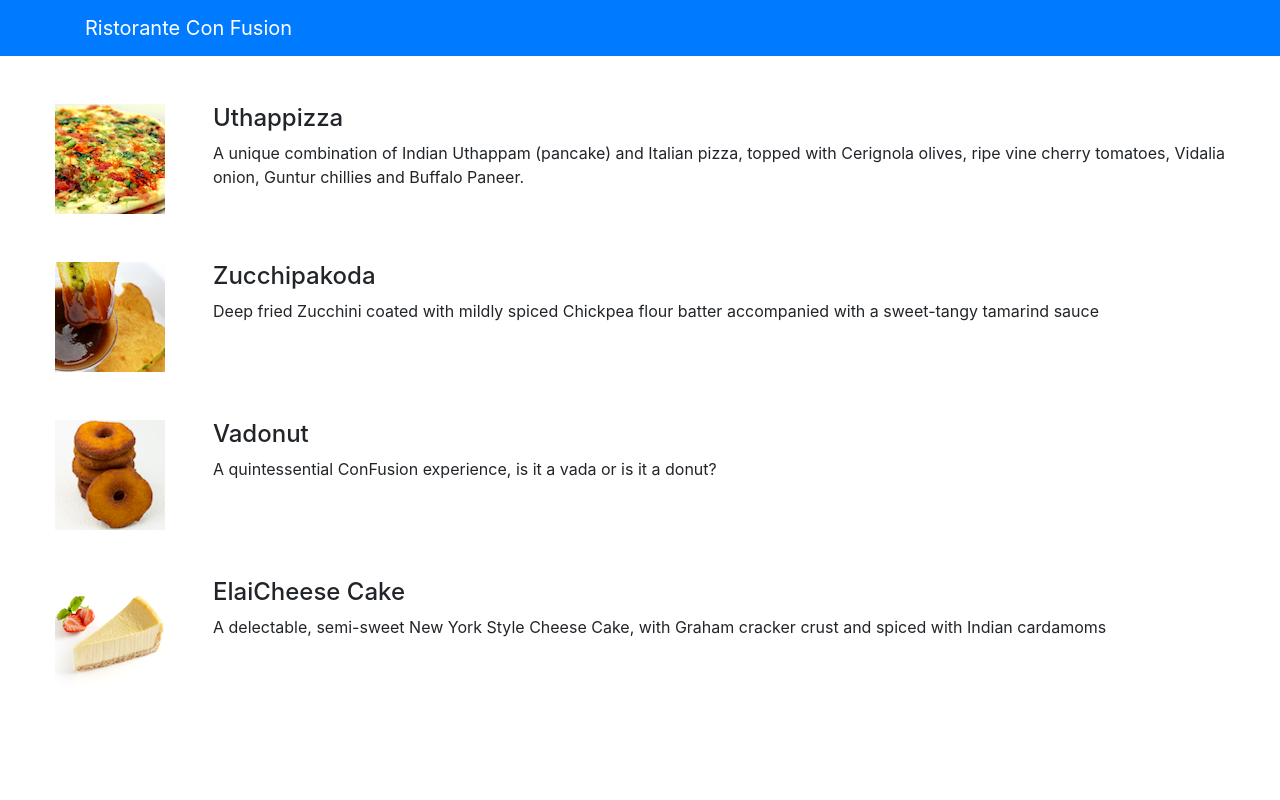
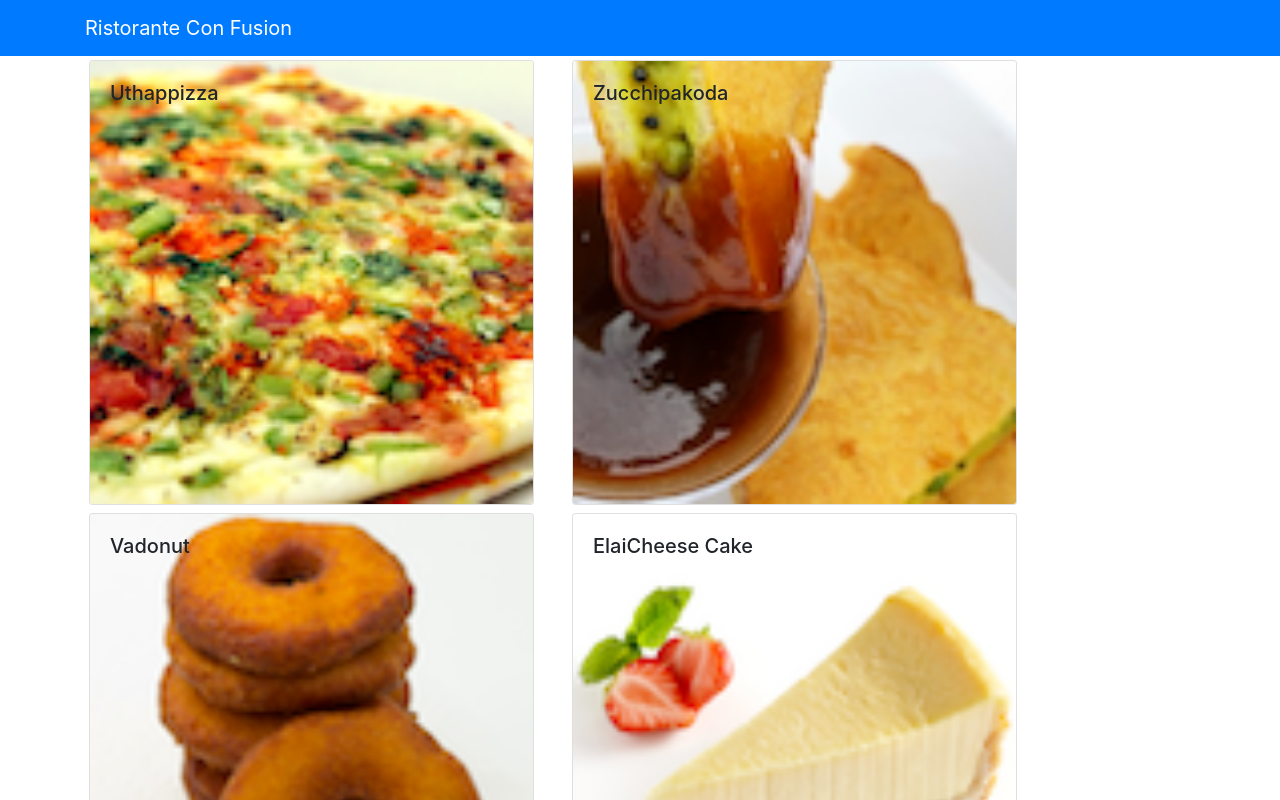
Before and after one commit to misgana96/misgana, a React (Create React App) app: page / in a window 1280 px wide. Shown: the top 800 px of the page. Built offline with nearby package versions, Linux system fonts and the light colour scheme.

Commit message:
Dishdetail

```diff
--- a/src/App.js
+++ b/src/App.js
@@ -1,9 +1,17 @@
-import React from 'react';
+import React, { Component } from 'react'
 import {Navbar, NavbarBrand} from 'reactstrap';
 import Menu from './components/MenuComponent'
 import './App.css';
+import {DISHES} from './shared/dishes'
 
-function App() {
+class App extends Component{
+  constructor(props){
+    super(props);
+    this.state = {
+      dishes: DISHES
+    };
+  }
+  render(){
       return (
         <div>
           <Navbar dark color="primary">
@@ -11,9 +19,10 @@
               <NavbarBrand href="/">Ristorante Con Fusion</NavbarBrand>
             </div>
           </Navbar>
-      <Menu/>
+          <Menu dishes = {this.state.dishes}/>
         </div>
   );
   }
+}
 
 export default App;
--- a/src/components/MenuComponent.js
+++ b/src/components/MenuComponent.js
@@ -1,70 +1,59 @@
 import React, { Component } from 'react'
-import { Media } from 'reactstrap';
+import { Card, CardImg, CardText, CardBody, CardImgOverlay, CardTitle } from 'reactstrap';
 
 export default class Menu extends Component {
     constructor(props){
         super(props);
         this.state = {
-            dishes: [
-                {
-                    id: 0,
-                    name:'Uthappizza',
-                    image: 'assets/images/uthappizza.png',
-                    category: 'mains',
-                    label:'Hot',
-                    price:'4.99',
-                    description:'A unique combination of Indian Uthappam (pancake) and Italian pizza, topped with Cerignola olives, ripe vine cherry tomatoes, Vidalia onion, Guntur chillies and Buffalo Paneer.'                        },
-                 {
-                    id: 1,
-                    name:'Zucchipakoda',
-                    image: 'assets/images/zucchipakoda.png',
-                    category: 'appetizer',
-                    label:'',
-                    price:'1.99',
-                    description:'Deep fried Zucchini coated with mildly spiced Chickpea flour batter accompanied with a sweet-tangy tamarind sauce'                        },
-                 {
-                    id: 2,
-                    name:'Vadonut',
-                    image: 'assets/images/vadonut.png',
-                    category: 'appetizer',
-                    label:'New',
-                    price:'1.99',
-                    description:'A quintessential ConFusion experience, is it a vada or is it a donut?'                        },
-                 {
-                    id: 3,
-                    name:'ElaiCheese Cake',
-                    image: 'assets/images/elaicheesecake.png',
-                    category: 'dessert',
-                    label:'',
-                    price:'2.99',
-                    description:'A delectable, semi-sweet New York Style Cheese Cake, with Graham cracker crust and spiced with Indian cardamoms'                        }
-                 ],
+            selectDishes: null
           };
     }
-    render() {
-        const menu = this.state.dishes.map((dish)=>{
+    onDishSelect(dish){
+        this.setState({selectDishes:dish});
+    }
+    renderDish(dish){
+        if (dish != null)
             return(
-                <div key={dish.id} className="col-12 mt-5">
-                    <Media tag="li">
-                        <Media left middle>
-                            <Media object src = {dish.image} alt={dish.name}/>
-                        </Media>
-                        <Media body className = "ml-5">
-                            <Media heading>
-                                {dish.name}
-                            </Media>
-                            <p> {dish.description} </p>
-                        </Media>
-                    </Media>
+                <Card>
+                    <CardImg top src={dish.image} alt={dish.name} />
+                        <CardBody>
+                             <CardTitle>{dish.name}</CardTitle>
+                             <CardText>{dish.description}</CardText>
+                        </CardBody>
+                </Card>
+                )
+        else{
+            return(
+                <div></div>
+                )
+        }
+    }
+ render() {
+        const menu = this.props.dishes.map((dish) => {
+            return (
+              <div  className="col-12 col-md-5 m-1">
+                <Card key={dish.id}
+                  onClick={() => this.onDishSelect(dish)}>
+                  <CardImg width="100%" src={dish.image} alt={dish.name} />
+                  <CardImgOverlay>
+                      <CardTitle>{dish.name}</CardTitle>
+                  </CardImgOverlay>
+                </Card>
+              </div>
+            );
+        });
+
+        return (
+            <div className="container">
+                <div className="row">
+                    {menu}
                 </div>
-            )
-        });
-        return (
-            <div>
-                <Media list>
-                    {menu}
-                </Media>
+                <div className="row">
+                  <div  className="col-12 col-md-5 m-1">
+                    {this.renderDish(this.state.selectedDish)}
+                  </div>
+                </div>
             </div>
-        )
+        );
     }
 }
--- /dev/null
+++ b/src/shared/dishes.js
@@ -0,0 +1,186 @@
+export const DISHES =
+    [
+        {
+        id: 0,
+        name:'Uthappizza',
+        image: 'assets/images/uthappizza.png',
+        category: 'mains',
+        label:'Hot',
+        price:'4.99',
+        description:'A unique combination of Indian Uthappam (pancake) and Italian pizza, topped with Cerignola olives, ripe vine cherry tomatoes, Vidalia onion, Guntur chillies and Buffalo Paneer.',
+        comments: [
+            {
+            id: 0,
+            rating: 5,
+            comment: "Imagine all the eatables, living in conFusion!",
+            author: "John Lemon",
+            date: "2012-10-16T17:57:28.556094Z"
+            },
+            {
+            id: 1,
+            rating: 4,
+            comment: "Sends anyone to heaven, I wish I could get my mother-in-law to eat it!",
+            author: "Paul McVites",
+            date: "2014-09-05T17:57:28.556094Z"
+            },
+            {
+            id: 2,
+            rating: 3,
+            comment: "Eat it, just eat it!",
+            author: "Michael Jaikishan",
+            date: "2015-02-13T17:57:28.556094Z"
+            },
+            {
+            id: 3,
+            rating: 4,
+            comment: "Ultimate, Reaching for the stars!",
+            author: "Ringo Starry",
+            date: "2013-12-02T17:57:28.556094Z"
+            },
+            {
+            id: 4,
+            rating: 2,
+            comment: "It's your birthday, we're gonna party!",
+            author: "25 Cent",
+            date: "2011-12-02T17:57:28.556094Z"
+            }
+        ]                        },
+        {
+        id: 1,
+        name:'Zucchipakoda',
+        image: 'assets/images/zucchipakoda.png',
+        category: 'appetizer',
+        label:'',
+        price:'1.99',
+        description:'Deep fried Zucchini coated with mildly spiced Chickpea flour batter accompanied with a sweet-tangy tamarind sauce',
+        comments: [
+            {
+            id: 0,
+            rating: 5,
+            comment: "Imagine all the eatables, living in conFusion!",
+            author: "John Lemon",
+            date: "2012-10-16T17:57:28.556094Z"
+            },
+            {
+            id: 1,
+            rating: 4,
+            comment: "Sends anyone to heaven, I wish I could get my mother-in-law to eat it!",
+            author: "Paul McVites",
+            date: "2014-09-05T17:57:28.556094Z"
+            },
+            {
+            id: 2,
+            rating: 3,
+            comment: "Eat it, just eat it!",
+            author: "Michael Jaikishan",
+            date: "2015-02-13T17:57:28.556094Z"
+            },
+            {
+            id: 3,
+            rating: 4,
+            comment: "Ultimate, Reaching for the stars!",
+            author: "Ringo Starry",
+            date: "2013-12-02T17:57:28.556094Z"
+            },
+            {
+            id: 4,
+            rating: 2,
+            comment: "It's your birthday, we're gonna party!",
+            author: "25 Cent",
+            date: "2011-12-02T17:57:28.556094Z"
+            }
+        ]
+        },
+        {
+        id: 2,
+        name:'Vadonut',
+        image: 'assets/images/vadonut.png',
+        category: 'appetizer',
+        label:'New',
+        price:'1.99',
+        description:'A quintessential ConFusion experience, is it a vada or is it a donut?',
+        comments: [
+            {
+            id: 0,
+            rating: 5,
+            comment: "Imagine all the eatables, living in conFusion!",
+            author: "John Lemon",
+            date: "2012-10-16T17:57:28.556094Z"
+            },
+            {
+            id: 1,
+            rating: 4,
+            comment: "Sends anyone to heaven, I wish I could get my mother-in-law to eat it!",
+            author: "Paul McVites",
+            date: "2014-09-05T17:57:28.556094Z"
+            },
+            {
+            id: 2,
+            rating: 3,
+            comment: "Eat it, just eat it!",
+            author: "Michael Jaikishan",
+            date: "2015-02-13T17:57:28.556094Z"
+            },
+            {
+            id: 3,
+            rating: 4,
+            comment: "Ultimate, Reaching for the stars!",
+            author: "Ringo Starry",
+            date: "2013-12-02T17:57:28.556094Z"
+            },
+            {
+            id: 4,
+            rating: 2,
+            comment: "It's your birthday, we're gonna party!",
+            author: "25 Cent",
+            date: "2011-12-02T17:57:28.556094Z"
+            }
+        ]
+        },
+        {
+        id: 3,
+        name:'ElaiCheese Cake',
+        image: 'assets/images/elaicheesecake.png',
+        category: 'dessert',
+        label:'',
+        price:'2.99',
+        description:'A delectable, semi-sweet New York Style Cheese Cake, with Graham cracker crust and spiced with Indian cardamoms',
+        comments: [
+            {
+            id: 0,
+            rating: 5,
+            comment: "Imagine all the eatables, living in conFusion!",
+            author: "John Lemon",
+            date: "2012-10-16T17:57:28.556094Z"
+            },
+            {
+            id: 1,
+            rating: 4,
+            comment: "Sends anyone to heaven, I wish I could get my mother-in-law to eat it!",
+            author: "Paul McVites",
+            date: "2014-09-05T17:57:28.556094Z"
+            },
+            {
+            id: 2,
+            rating: 3,
+            comment: "Eat it, just eat it!",
+            author: "Michael Jaikishan",
+            date: "2015-02-13T17:57:28.556094Z"
+            },
+            {
+            id: 3,
+            rating: 4,
+            comment: "Ultimate, Reaching for the stars!",
+            author: "Ringo Starry",
+            date: "2013-12-02T17:57:28.556094Z"
+            },
+            {
+            id: 4,
+            rating: 2,
+            comment: "It's your birthday, we're gonna party!",
+            author: "25 Cent",
+            date: "2011-12-02T17:57:28.556094Z"
+            }
+        ]
+        }
+    ];
```
Also changed, not shown: src/components/DishdetailComponent.js (added, +34 -0 lines). Lines whose indentation alone changed are shown as unchanged.
